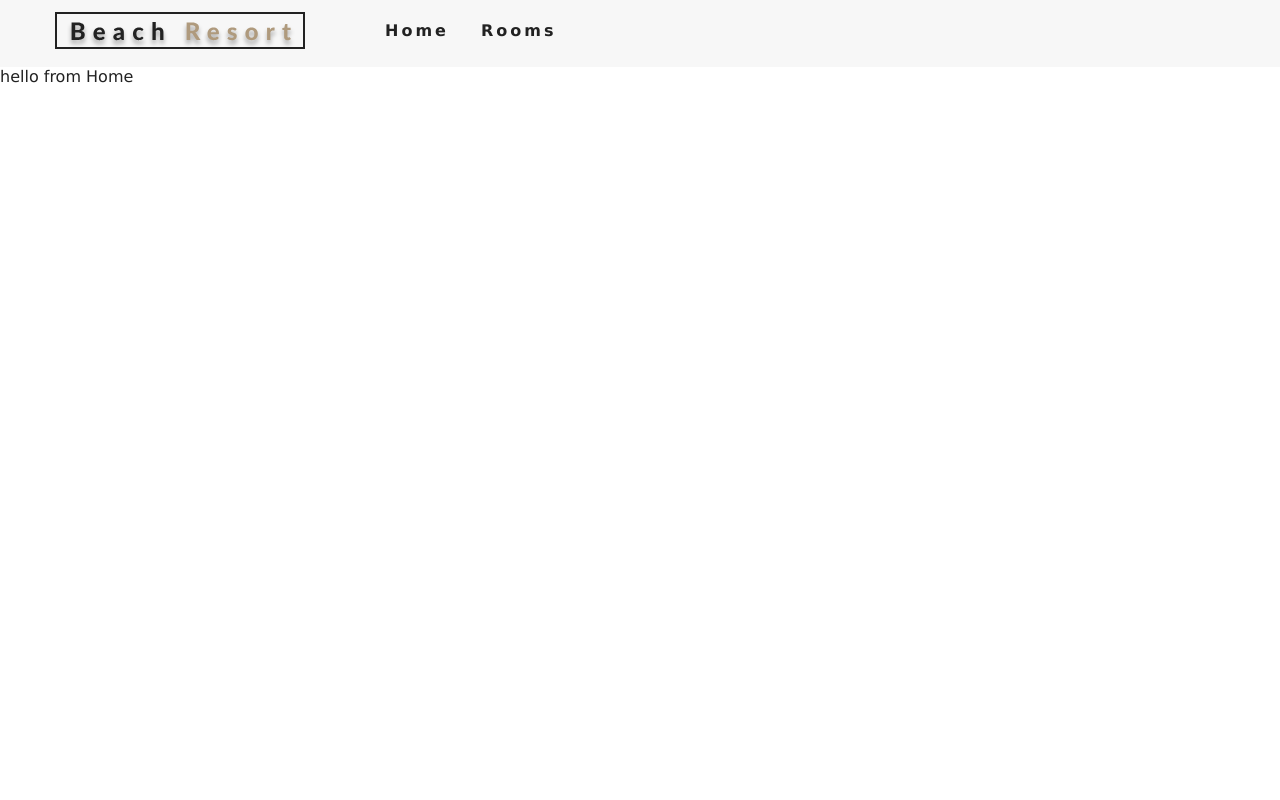
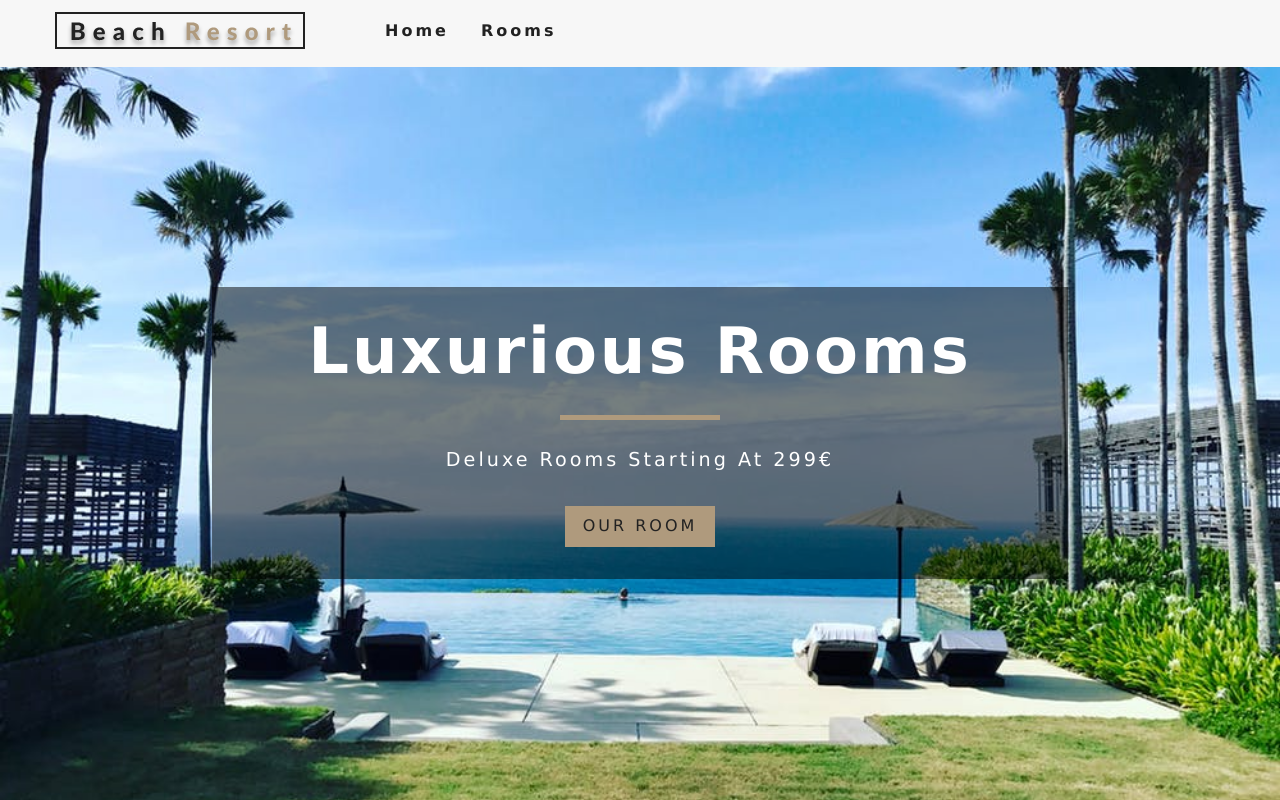
Before and after one commit to jynadal/Hotel-resort, a React (Create React App) app in the folder bookshop/: page / in a window 1280 px wide. Built offline with nearby package versions, Linux system fonts and the light colour scheme; the HTML template or start-up script is replaced by a standard one.

Commit message:
Banner adding

```diff
--- /dev/null
+++ b/bookshop/src/components/Banner.js
@@ -0,0 +1,14 @@
+import React from 'react'
+
+export default function Banner({children, title, subtitle}) {
+    return (
+        <div className="banner">
+            <h1>{title}</h1>
+            <div></div>
+            <p>{subtitle}</p>
+            {children}
+
+
+        </div>
+    )
+}
--- /dev/null
+++ b/bookshop/src/components/Hero.js
@@ -0,0 +1,13 @@
+import React from 'react'
+
+export default function Hero({children, hero}) {
+    return (
+        <header className={hero}>
+            {children}
+        </header>
+    )
+}
+
+Hero.defaultProps = {
+    hero:"defaultHero"
+};
--- a/bookshop/src/pages/Error.js
+++ b/bookshop/src/pages/Error.js
@@ -1,9 +1,13 @@
 import React from 'react'
+import Hero from '../components/Hero'
+import Banner from '../components/Banner'
+import {Link} from 'react-router-dom'
 
 export default function Error() {
-    return (
-        <div>
-            Hello from Error page
-        </div>
-    )
+    return <Hero>
+        <Banner title="404" subtitle="Sorry you missing this room!">
+            <Link to="/" className="btn-primary">Go to Home .... page.</Link>
+        </Banner>
+
+    </Hero>;
 }
--- a/bookshop/src/pages/Home.js
+++ b/bookshop/src/pages/Home.js
@@ -1,9 +1,15 @@
-import React from 'react'
+import React from 'react';
+import Hero from '../components/Hero';
+import Banner from '../components/Banner';
+import {Link} from 'react-router-dom';
 
 export default function Home() {
     return (
-        <div>
-            hello from Home
-        </div>
+            <Hero>
+                <Banner title="Luxurious rooms" subtitle="Deluxe rooms starting at 299€">
+                    <Link to='/rooms' className="btn-primary">Our Room</Link>
+                </Banner>
+            </Hero>
+
     )
 }
--- a/bookshop/src/pages/Rooms.js
+++ b/bookshop/src/pages/Rooms.js
@@ -1,10 +1,16 @@
 import React from 'react'
+import Hero from '../components/Hero'
+import Banner from '../components/Banner'
+import {Link} from 'react-router-dom'
 
 const Rooms = () => {
     return (
-        <div>
-            Hello from Rooms Page
-        </div>
+        <Hero hero="roomsHero">
+            <Banner title="Our Rooms">
+                <Link to='/' className="btn-primary">Return home</Link>
+            </Banner>
+
+        </Hero>
     )
 }
 
```
